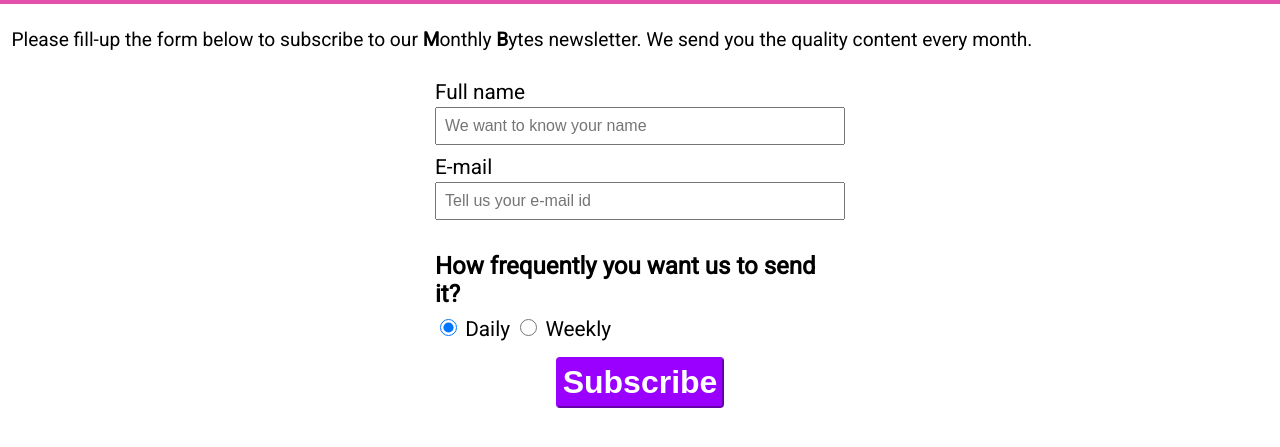
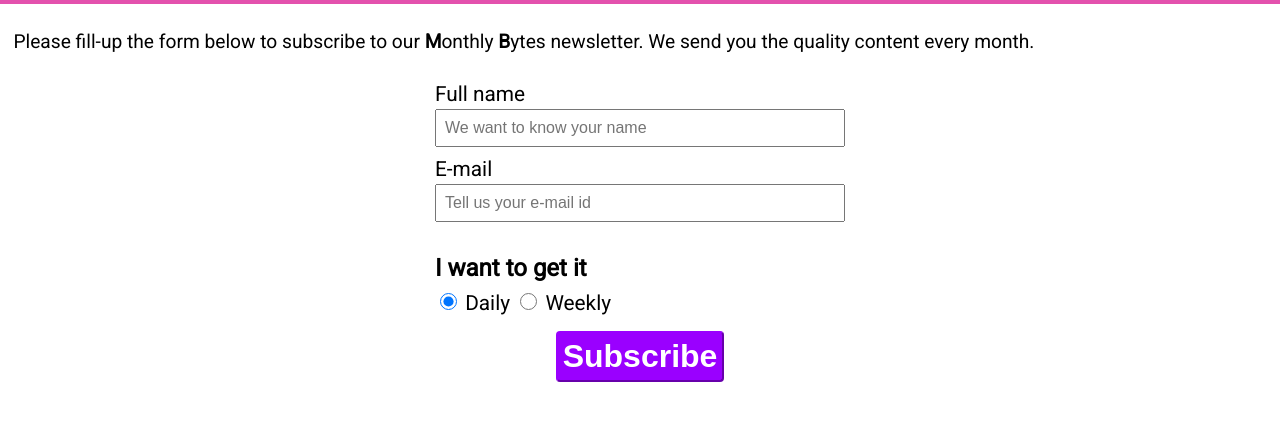
Before and after one commit to atapas/jamstack-subscription-form, a website: page src/index.html in a window 1280 px wide. Shown: the part 47-494 px from the top of the page. Drawn offline with Linux system fonts and the light colour scheme.

Commit message:
Now changed the blog frequency label and added a content padding

```diff
--- a/src/index.css
+++ b/src/index.css
@@ -11,7 +11,7 @@ header{
 }
 
 .content {
-    padding: 5px;
+    padding: 7px;
 }
 
 h1{
--- a/src/index.html
+++ b/src/index.html
@@ -31,7 +31,7 @@
             <input type="email" name="email" id="email" placeholder="Tell us your e-mail id" />
 
             <div>
-                <h2>How frequently you want us to send it?</h2>
+                <h2>I want to get it</h2>
                 <label>
                     <input type="radio" name="frequency" value="daily" checked> Daily
                 </label>
```
